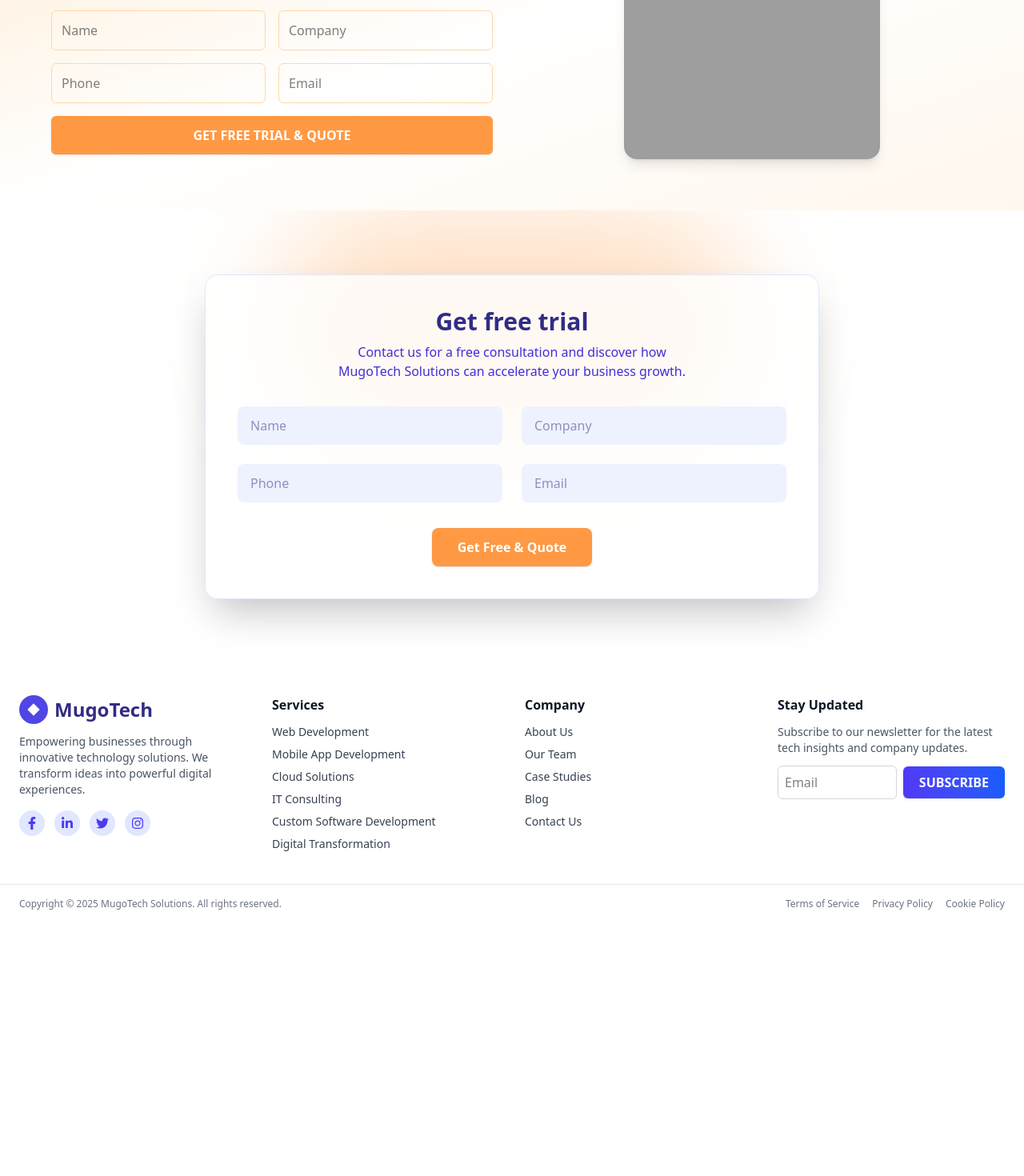
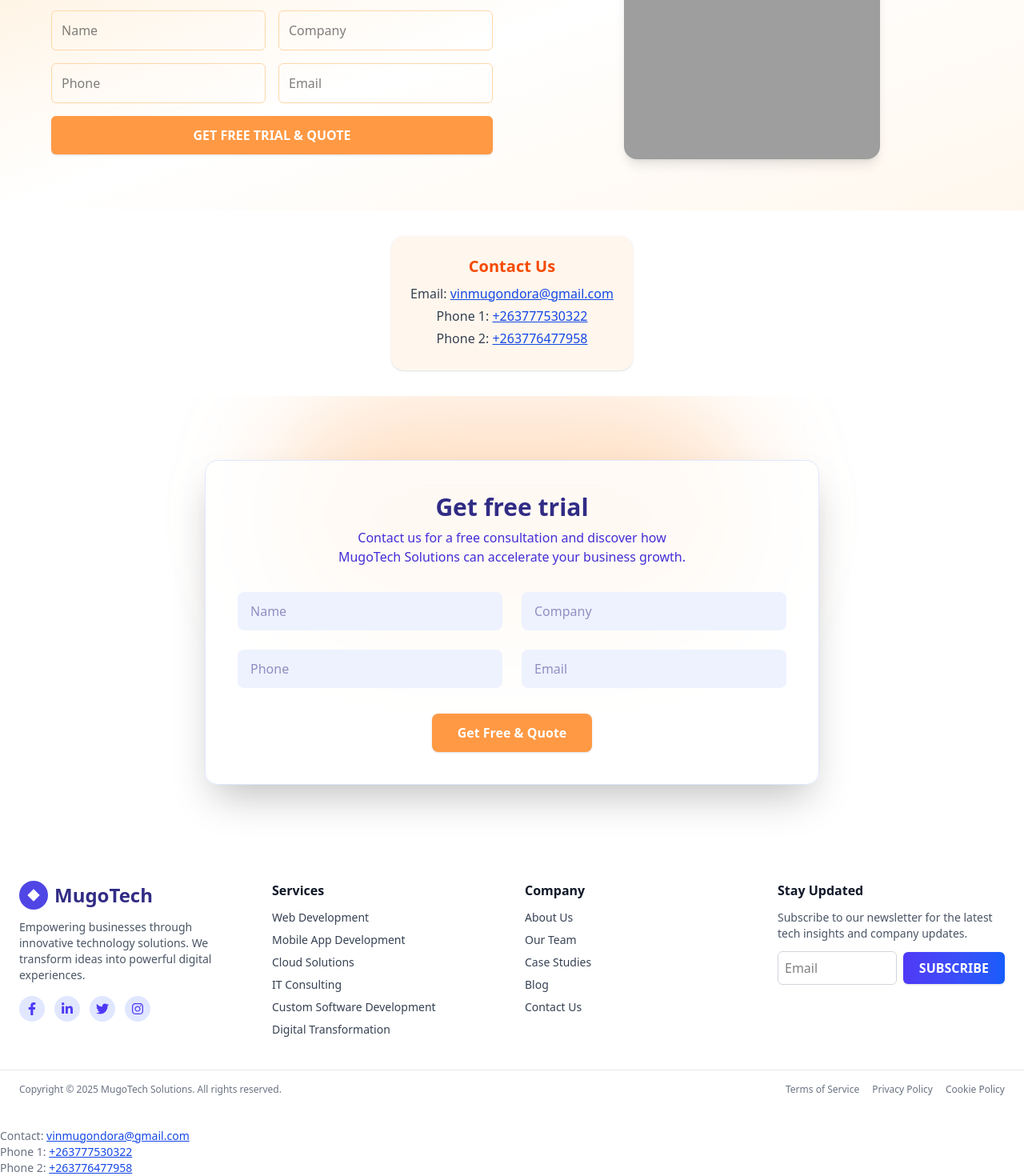
Before and after one commit to VincentMugondora/mugo_tech_solutions, a React (Vite) app: page /services in a window 1280 px wide. Shown: the part 3893-5363 px from the top of the page at 80% size. Before the commit the page ends 5047 px from the top, so only its background shows below. Built offline with nearby package versions, Linux system fonts and the light colour scheme; grey boxes are pictures that could not be loaded.

Commit message:
Add contact information to Footer and Services pages, and update ServicePageTemplate to include default contact details

```diff
--- a/src/components/Footer.jsx
+++ b/src/components/Footer.jsx
@@ -80,6 +80,11 @@
             <a href="#" className="hover:underline">Cookie Policy</a>
           </div>
         </div>
+        <div className="mt-6 text-sm text-gray-500">
+          <div>Contact: <a href="mailto:vinmugondora@gmail.com" className="text-blue-700 underline">vinmugondora@gmail.com</a></div>
+          <div>Phone 1: <a href="tel:+263777530322" className="text-blue-700 underline">+263777530322</a></div>
+          <div>Phone 2: <a href="tel:+263776477958" className="text-blue-700 underline">+263776477958</a></div>
+        </div>
       </footer>
     </div>
   );
--- a/src/pages/Services.jsx
+++ b/src/pages/Services.jsx
@@ -20,6 +20,12 @@
       <TopServicesGrid />
       <TestimonialsSection />
       <GetFreeTrial />
+      <div className="max-w-2xl mx-auto my-8 p-6 bg-orange-50 rounded-2xl shadow text-center">
+        <h3 className="text-xl font-bold text-orange-600 mb-2">Contact Us</h3>
+        <div className="mb-1 text-gray-700">Email: <a href="mailto:vinmugondora@gmail.com" className="text-blue-700 underline">vinmugondora@gmail.com</a></div>
+        <div className="mb-1 text-gray-700">Phone 1: <a href="tel:+263777530322" className="text-blue-700 underline">+263777530322</a></div>
+        <div className="mb-1 text-gray-700">Phone 2: <a href="tel:+263776477958" className="text-blue-700 underline">+263776477958</a></div>
+      </div>
       <ContactTrialSection />
     </div>
   );
--- a/src/pages/services/ServicePageTemplate.jsx
+++ b/src/pages/services/ServicePageTemplate.jsx
@@ -9,7 +9,11 @@
   features = [],
   otherServices = [],
   currentService = "",
-  contactInfo = {},
+  contactInfo = {
+    email: "vinmugondora@gmail.com",
+    phone1: "+263777530322",
+    phone2: "+263776477958",
+  },
   cta,
   heroBg = "https://images.unsplash.com/photo-1465101178521-c1a9136a3b43?auto=format&fit=crop&w=1200&q=80",
   children,
@@ -92,9 +96,10 @@
         </div>
         {contactInfo && (
           <div className="bg-orange-50 rounded-2xl shadow p-6">
-            <h4 className="text-lg font-bold text-orange-600 mb-2">Need Help?</h4>
-            <div className="mb-2 text-sm text-gray-700">{contactInfo.support}</div>
-            <div className="mb-2 text-sm text-gray-700">{contactInfo.sales}</div>
+            <h4 className="text-lg font-bold text-orange-600 mb-2">Contact Info</h4>
+            <div className="mb-2 text-sm text-gray-700">Email: <a href={`mailto:${contactInfo.email}`} className="text-blue-700 underline">{contactInfo.email}</a></div>
+            <div className="mb-2 text-sm text-gray-700">Phone 1: <a href={`tel:${contactInfo.phone1}`} className="text-blue-700 underline">{contactInfo.phone1}</a></div>
+            <div className="mb-2 text-sm text-gray-700">Phone 2: <a href={`tel:${contactInfo.phone2}`} className="text-blue-700 underline">{contactInfo.phone2}</a></div>
           </div>
         )}
       </aside>
```
